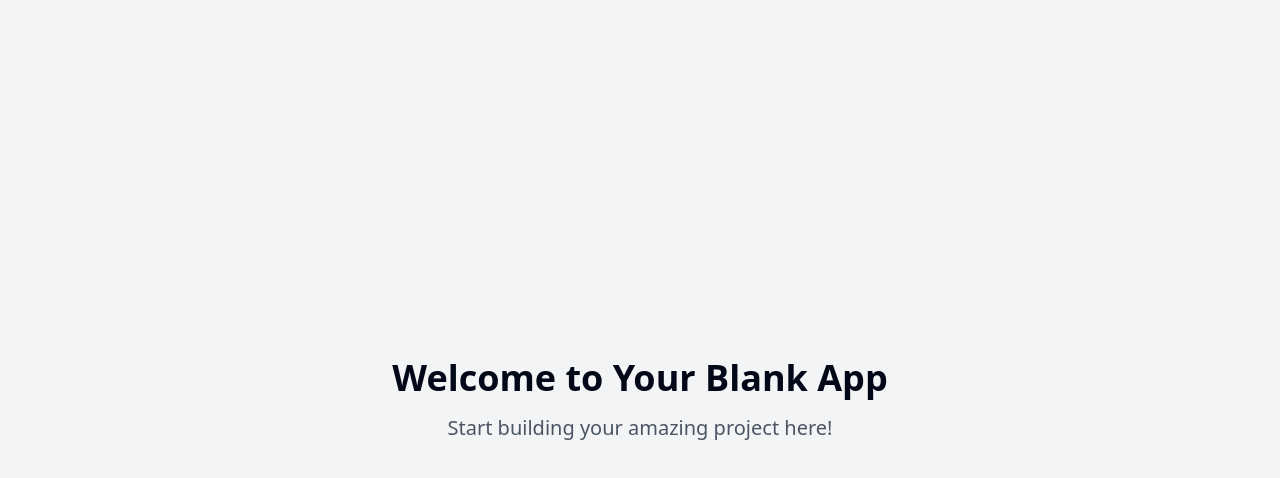
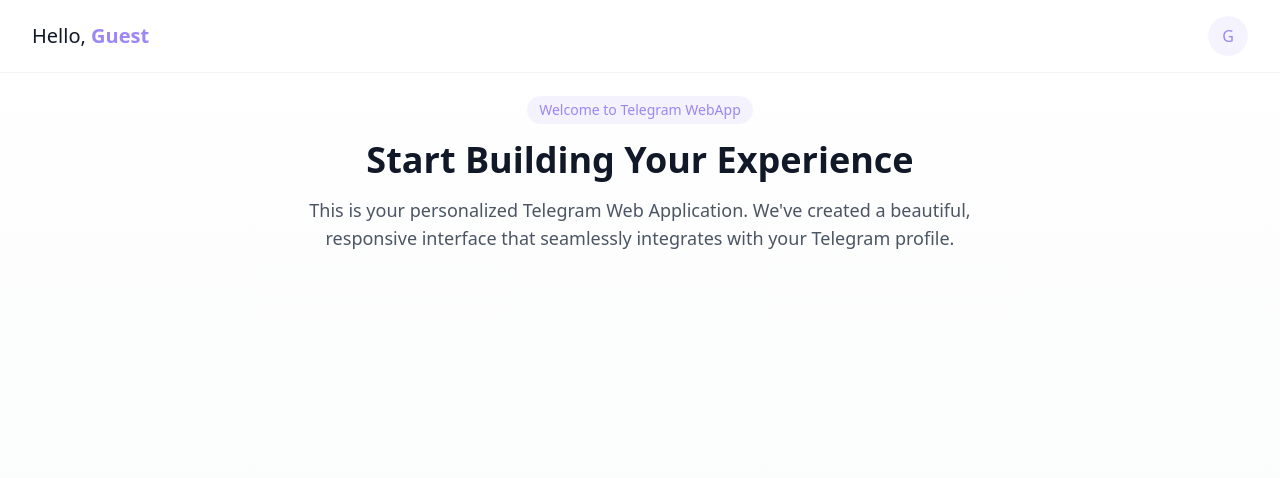
Before and after one commit to Enigma2888/cargo878, a React (Vite) app: page / in a window 1280 px wide. Shown: the top 478 px of the page. Built offline with nearby package versions, Linux system fonts and the light colour scheme.

Commit message:
Add Telegram Webapp features
This commit adds a Telegram web app with user profile picture display in the upper right corner and a customized greeting by username.

```diff
--- a/index.html
+++ b/index.html
@@ -1,14 +1,15 @@
+
 <!DOCTYPE html>
 <html lang="en">
   <head>
     <meta charset="UTF-8" />
     <meta name="viewport" content="width=device-width, initial-scale=1.0" />
-    <title>friendly-telegram-display</title>
-    <meta name="description" content="Lovable Generated Project" />
+    <title>Telegram WebApp</title>
+    <meta name="description" content="Telegram WebApp" />
     <meta name="author" content="Lovable" />
     <meta property="og:image" content="/og-image.png" />
+    <script src="https://telegram.org/js/telegram-web-app.js"></script>
   </head>
-
   <body>
     <div id="root"></div>
     <script src="https://cdn.gpteng.co/gptengineer.js" type="module"></script>
--- /dev/null
+++ b/src/components/Header.tsx
@@ -0,0 +1,48 @@
+
+import { useState, useEffect } from "react";
+import { getTelegramUser } from "@/utils/telegram";
+import { Avatar, AvatarImage, AvatarFallback } from "@/components/ui/avatar";
+
+export const Header = () => {
+  const [user, setUser] = useState<{
+    photo_url?: string;
+    username?: string;
+    first_name?: string;
+  } | null>(null);
+
+  useEffect(() => {
+    const telegramUser = getTelegramUser();
+    if (telegramUser) {
+      setUser(telegramUser);
+    }
+  }, []);
+
+  return (
+    <header className="fixed top-0 left-0 right-0 bg-white/80 backdrop-blur-md border-b border-gray-100 z-50">
+      <div className="max-w-7xl mx-auto px-4 sm:px-6 lg:px-8">
+        <div className="flex justify-between items-center py-4">
+          <div className="flex-1">
+            <h1 className="text-xl font-medium text-gray-900">
+              Hello,{" "}
+              <span className="text-primary font-semibold">
+                {user?.first_name || user?.username || "Guest"}
+              </span>
+            </h1>
+          </div>
+          <div className="flex items-center">
+            <Avatar className="h-10 w-10 transition-transform hover:scale-105">
+              <AvatarImage
+                src={user?.photo_url}
+                alt={user?.first_name || user?.username || "Profile"}
+                className="object-cover"
+              />
+              <AvatarFallback className="bg-primary/10 text-primary">
+                {(user?.first_name?.[0] || user?.username?.[0] || "G").toUpperCase()}
+              </AvatarFallback>
+            </Avatar>
+          </div>
+        </div>
+      </div>
+    </header>
+  );
+};
--- a/src/pages/Index.tsx
+++ b/src/pages/Index.tsx
@@ -1,12 +1,24 @@
-// Update this page (the content is just a fallback if you fail to update the page)
+
+import { Header } from "@/components/Header";
 
 const Index = () => {
   return (
-    <div className="min-h-screen flex items-center justify-center bg-gray-100">
-      <div className="text-center">
-        <h1 className="text-4xl font-bold mb-4">Welcome to Your Blank App</h1>
-        <p className="text-xl text-gray-600">Start building your amazing project here!</p>
-      </div>
+    <div className="min-h-screen bg-gradient-to-b from-white to-gray-50">
+      <Header />
+      <main className="pt-24 px-4 sm:px-6 lg:px-8 max-w-7xl mx-auto">
+        <div className="text-center">
+          <div className="inline-flex items-center px-3 py-1 rounded-full text-sm font-medium bg-primary/10 text-primary mb-4">
+            Welcome to Telegram WebApp
+          </div>
+          <h2 className="text-3xl font-bold text-gray-900 sm:text-4xl mb-4">
+            Start Building Your Experience
+          </h2>
+          <p className="text-lg text-gray-600 max-w-2xl mx-auto">
+            This is your personalized Telegram Web Application. We've created a beautiful,
+            responsive interface that seamlessly integrates with your Telegram profile.
+          </p>
+        </div>
+      </main>
     </div>
   );
 };
--- /dev/null
+++ b/src/utils/telegram.ts
@@ -0,0 +1,23 @@
+
+declare global {
+  interface Window {
+    Telegram: {
+      WebApp: {
+        initDataUnsafe: {
+          user?: {
+            photo_url?: string;
+            username?: string;
+            first_name?: string;
+          };
+        };
+      };
+    };
+  }
+}
+
+export const getTelegramUser = () => {
+  if (window.Telegram?.WebApp?.initDataUnsafe?.user) {
+    return window.Telegram.WebApp.initDataUnsafe.user;
+  }
+  return null;
+};
--- a/tailwind.config.ts
+++ b/tailwind.config.ts
@@ -1,3 +1,4 @@
+
 import type { Config } from "tailwindcss";
 
 export default {
@@ -12,85 +13,67 @@ export default {
   theme: {
     container: {
       center: true,
-			padding: '2rem',
+      padding: "2rem",
       screens: {
-				'2xl': '1400px'
-			}
+        "2xl": "1400px",
+      },
     },
     extend: {
       colors: {
-				border: 'hsl(var(--border))',
-				input: 'hsl(var(--input))',
-				ring: 'hsl(var(--ring))',
-				background: 'hsl(var(--background))',
-				foreground: 'hsl(var(--foreground))',
+        border: "hsl(var(--border))",
+        input: "hsl(var(--input))",
+        ring: "hsl(var(--ring))",
+        background: "hsl(var(--background))",
+        foreground: "hsl(var(--foreground))",
         primary: {
-					DEFAULT: 'hsl(var(--primary))',
-					foreground: 'hsl(var(--primary-foreground))'
+          DEFAULT: "#9b87f5",
+          foreground: "#FFFFFF",
         },
         secondary: {
-					DEFAULT: 'hsl(var(--secondary))',
-					foreground: 'hsl(var(--secondary-foreground))'
+          DEFAULT: "hsl(var(--secondary))",
+          foreground: "hsl(var(--secondary-foreground))",
         },
         destructive: {
-					DEFAULT: 'hsl(var(--destructive))',
-					foreground: 'hsl(var(--destructive-foreground))'
+          DEFAULT: "hsl(var(--destructive))",
+          foreground: "hsl(var(--destructive-foreground))",
         },
         muted: {
-					DEFAULT: 'hsl(var(--muted))',
-					foreground: 'hsl(var(--muted-foreground))'
+          DEFAULT: "hsl(var(--muted))",
+          foreground: "hsl(var(--muted-foreground))",
         },
         accent: {
-					DEFAULT: 'hsl(var(--accent))',
-					foreground: 'hsl(var(--accent-foreground))'
+          DEFAULT: "hsl(var(--accent))",
+          foreground: "hsl(var(--accent-foreground))",
         },
         popover: {
-					DEFAULT: 'hsl(var(--popover))',
-					foreground: 'hsl(var(--popover-foreground))'
+          DEFAULT: "hsl(var(--popover))",
+          foreground: "hsl(var(--popover-foreground))",
         },
         card: {
-					DEFAULT: 'hsl(var(--card))',
-					foreground: 'hsl(var(--card-foreground))'
+          DEFAULT: "hsl(var(--card))",
+          foreground: "hsl(var(--card-foreground))",
         },
-				sidebar: {
-					DEFAULT: 'hsl(var(--sidebar-background))',
-					foreground: 'hsl(var(--sidebar-foreground))',
-					primary: 'hsl(var(--sidebar-primary))',
-					'primary-foreground': 'hsl(var(--sidebar-primary-foreground))',
-					accent: 'hsl(var(--sidebar-accent))',
-					'accent-foreground': 'hsl(var(--sidebar-accent-foreground))',
-					border: 'hsl(var(--sidebar-border))',
-					ring: 'hsl(var(--sidebar-ring))'
-				}
       },
       borderRadius: {
-				lg: 'var(--radius)',
-				md: 'calc(var(--radius) - 2px)',
-				sm: 'calc(var(--radius) - 4px)'
+        lg: "var(--radius)",
+        md: "calc(var(--radius) - 2px)",
+        sm: "calc(var(--radius) - 4px)",
       },
       keyframes: {
-				'accordion-down': {
-					from: {
-						height: '0'
+        "accordion-down": {
+          from: { height: "0" },
+          to: { height: "var(--radix-accordion-content-height)" },
         },
-					to: {
-						height: 'var(--radix-accordion-content-height)'
-					}
+        "accordion-up": {
+          from: { height: "var(--radix-accordion-content-height)" },
+          to: { height: "0" },
         },
-				'accordion-up': {
-					from: {
-						height: 'var(--radix-accordion-content-height)'
-					},
-					to: {
-						height: '0'
-					}
-				}
       },
       animation: {
-				'accordion-down': 'accordion-down 0.2s ease-out',
-				'accordion-up': 'accordion-up 0.2s ease-out'
-			}
-		}
+        "accordion-down": "accordion-down 0.2s ease-out",
+        "accordion-up": "accordion-up 0.2s ease-out",
+      },
+    },
   },
   plugins: [require("tailwindcss-animate")],
 } satisfies Config;
```
Lines whose indentation alone changed are shown as unchanged.
